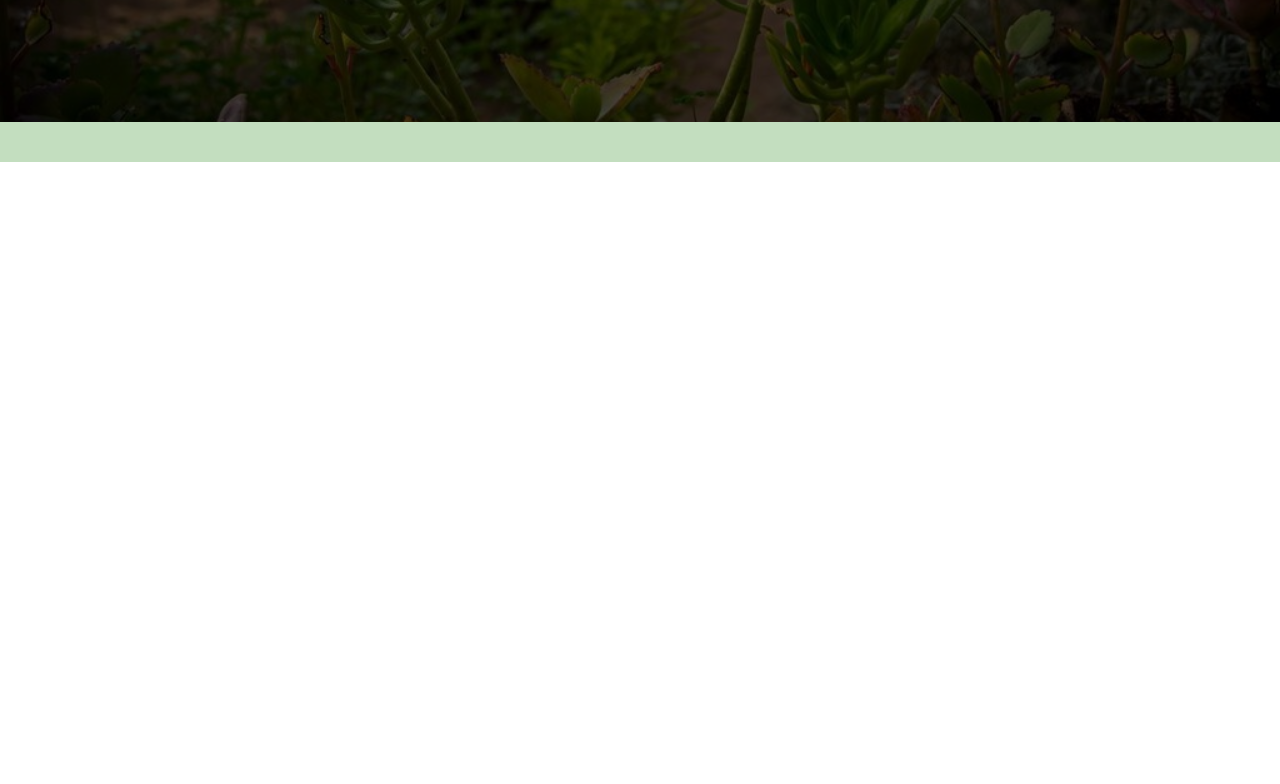
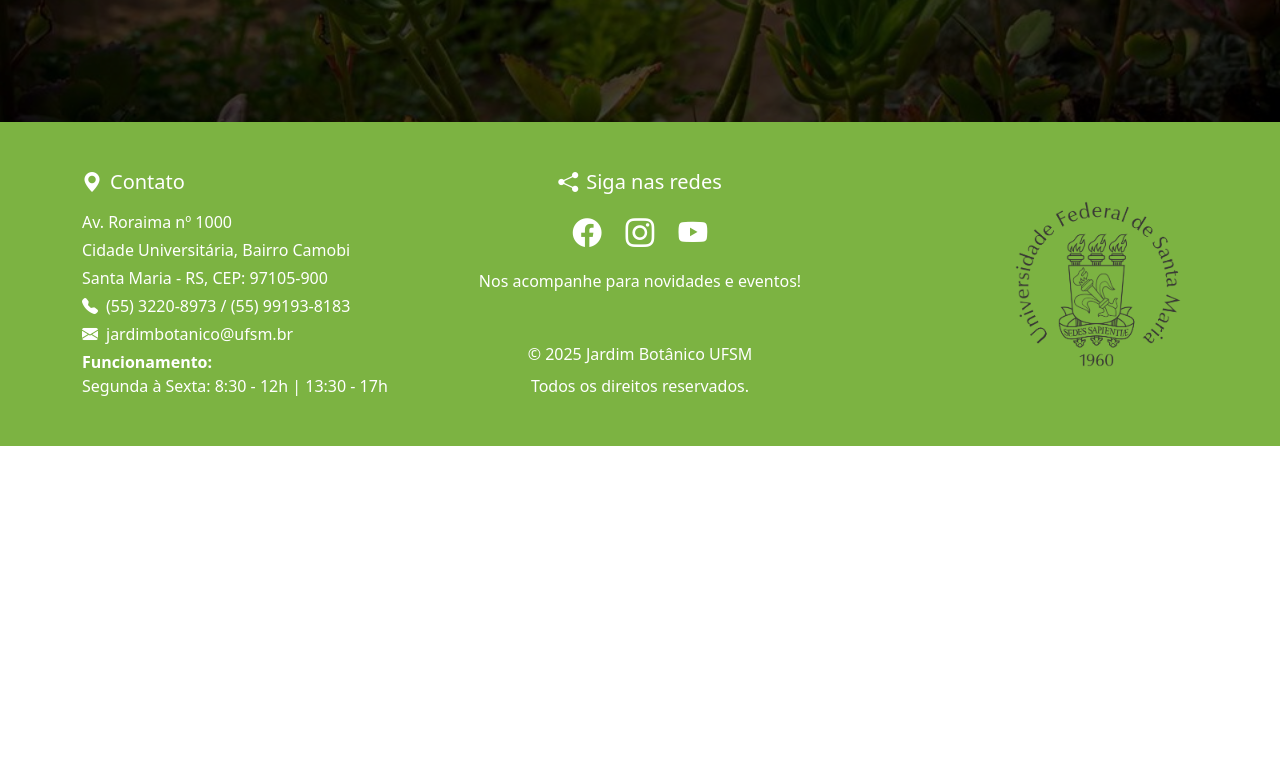
Before and after one commit to arthurmarcon1/jardim-botanico-site, a React (Create React App) app in the folder frontend/: page /telhado-verde in a window 1280 px wide. Shown: the part 596-1380 px from the top of the page. After the commit the page ends 1042 px from the top, so only its background shows below. Built offline with nearby package versions, Linux system fonts and the light colour scheme.

Commit message:
TelhadoVerde melhoria

```diff
--- a/frontend/src/pages/TelhadoVerde.js
+++ b/frontend/src/pages/TelhadoVerde.js
@@ -3,18 +3,7 @@ import SobreTelhadoVerde from "../components/sobre/SobreTelhadoVerde";
 
 function TelhadoVerde() {
   return (
-    <>
     <SobreTelhadoVerde></SobreTelhadoVerde>
-    <div style={{ height: "100vh", backgroundColor: "#c3debf" }}>
-      <iframe
-        src="buildNova/index.html" // olhar o nome da build para evitar erros !!!!!!!!!!!!!!
-        title="Telhado Verde"
-        width="100%"
-        height="100%"
-        style={{ border: 'none', marginTop: '40px' }}
-      ></iframe>
-      </div>
-    </>
   );
 }
 
```
